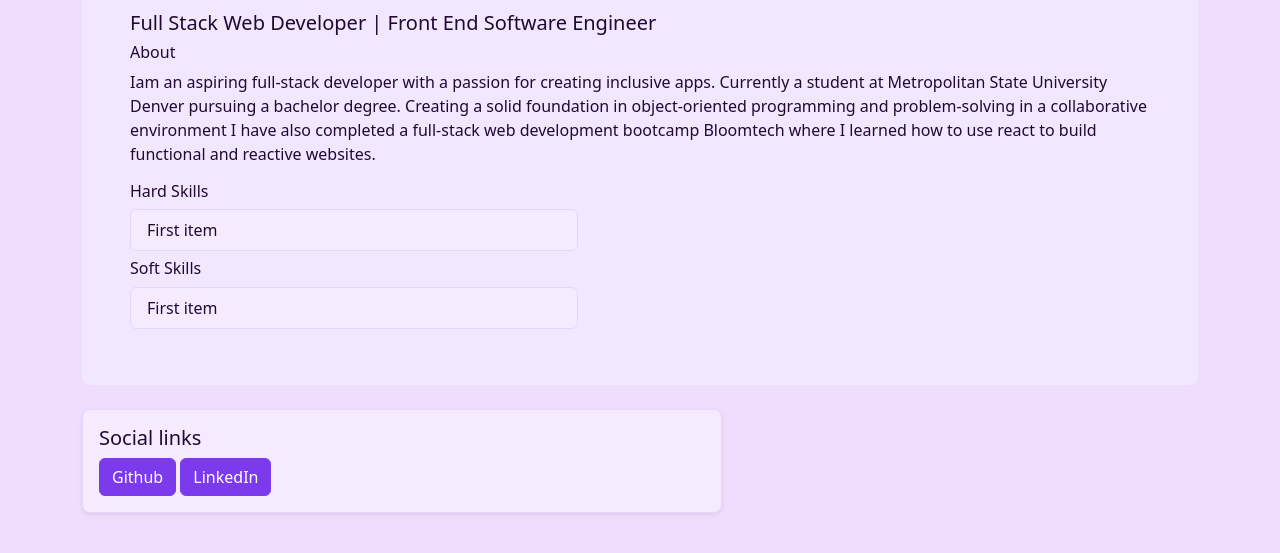
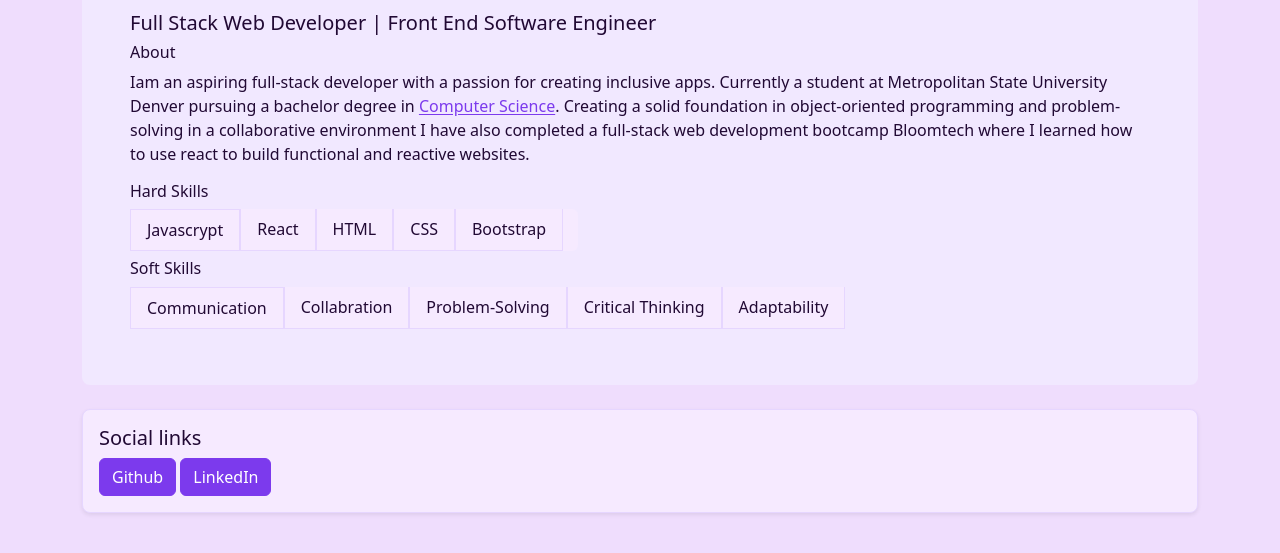
Before and after one commit to sagun1151/Portfolio, a plain HTML site: page index.html in a window 1280 px wide. Shown: the part 181-734 px from the top of the page. Drawn offline with nearby package versions, Linux system fonts and the light colour scheme.

Commit message:
Updated skill list and About me text

```diff
--- a/index.html
+++ b/index.html
@@ -31,9 +31,9 @@
       <div class="mb-3">
         <h3 class="h6">About</h3>
         <p class="mb-0">Iam an aspiring full-stack developer with a passion for creating inclusive apps.
-          Currently a student at Metropolitan State University Denver pursuing a bachelor degree.
+          Currently a student at Metropolitan State University Denver pursuing a bachelor degree in <a href="https://www.msudenver.edu/computer-sciences/computer-science-major-bs/" target="_blank">Computer Science</a>.
           Creating a solid foundation in object-oriented programming and problem-solving in a collaborative environment
-         I have also completed a full-stack web development bootcamp Bloomtech where I learned how to use react to build functional and reactive websites.</p>
+          I have also completed a full-stack web development bootcamp Bloomtech where I learned how to use react to build functional and reactive websites.</p>
       </div>
 
         <!-- Skills section -->
@@ -41,18 +41,30 @@
           <h4 class="card-title pb-2 h6">Hard Skills</h4>
           <!-- List of Hard skills -->
           <ul class="list-group mb-2" style="max-width: 28rem">
-            <li class="list-group-item">First item</li>
+            <div class="d-flex flex-row text-nowrap">
+              <li class="list-group-item">Javascrypt</li>
+              <li class="list-group-item">React</li>
+              <li class="list-group-item">HTML</li>
+              <li class="list-group-item">CSS</li>
+              <li class="list-group-item">Bootstrap</li>
+            </div>
           </ul>
           <!-- List of Soft skills -->
           <h4 class="card-title pb-2 h6">Soft Skills</h4>
           <ul class="list-group mb-2" style="max-width: 28rem">
-            <li class="list-group-item">First item</li>
+            <div class="d-flex flex-row text-nowrap">
+              <li class="list-group-item">Communication</li>
+              <li class="list-group-item">Collabration</li>
+              <li class="list-group-item">Problem-Solving</li>
+              <li class="list-group-item">Critical Thinking</li>
+              <li class="list-group-item">Adaptability</li>
+            </div>
           </ul>
         </div>
       </section>
 
       <!-- Social link Card -->
-      <div class="card shadow-sm mb-4" style="max-width: 40rem">
+      <div class="card shadow-sm mb-4" >
         <div class="card-body">
           <h4 class="card-title h5">Social links</h4>
           <a class="btn btn-primary" href="https://github.com/sagun1151" target="_blank">Github</a>
```
